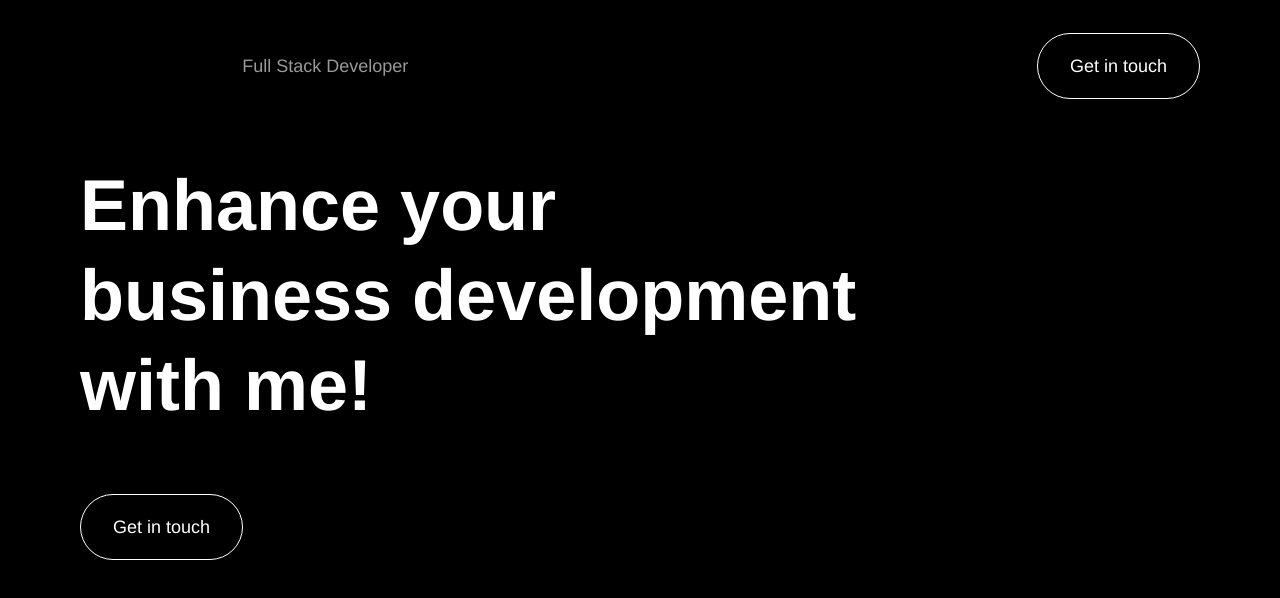
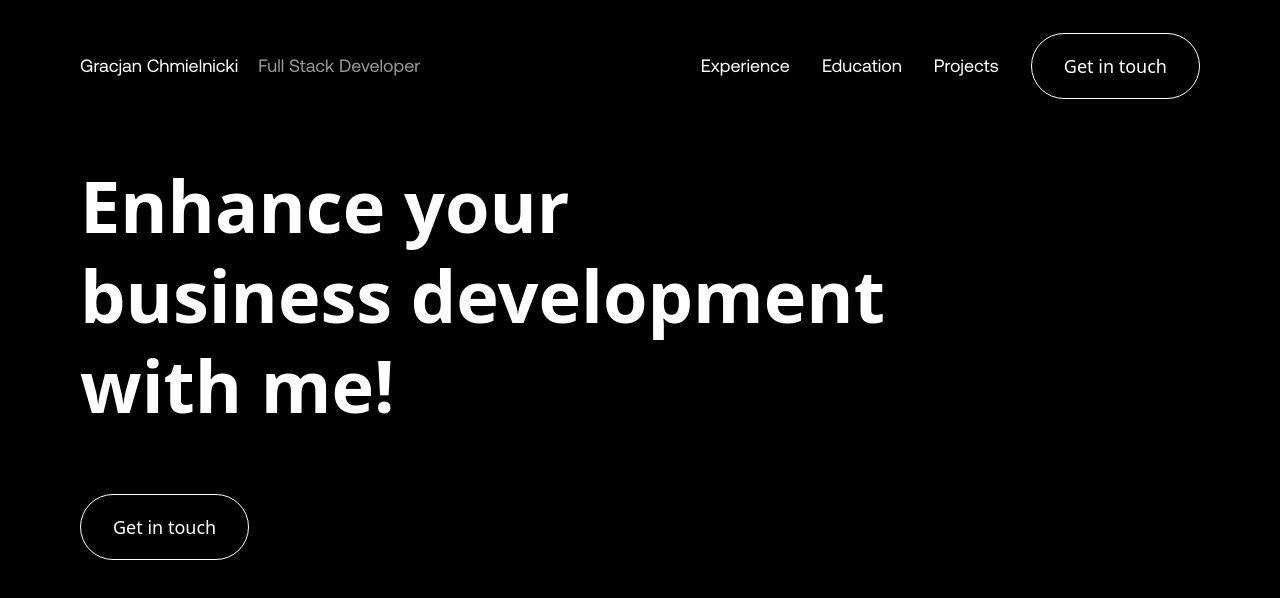
Before and after one commit to gracjaan/PersonalWebsite, a React (Vite) app in the folder PersonalWebsite/: page / in a window 1280 px wide. Shown: the top 598 px of the page. Built offline with nearby package versions, Linux system fonts and the light colour scheme.

Commit message:
Adding new font faces and creating span style

```diff
--- a/PersonalWebsite/src/index.css
+++ b/PersonalWebsite/src/index.css
@@ -1,10 +1,21 @@
+@import url('https://fonts.googleapis.com/css2?family=Montserrat:wght@400;500;600;700&display=swap');
+
 @tailwind base;
 @tailwind components;
 @tailwind utilities;
 
+@font-face {
+  font-family: "Aeonik-Regular";
+  src: url("./fonts/AeonikTRIAL-Regular.otf");
+}
+
+@font-face {
+  font-family: "Aeonik-Bold";
+  src: url("./fonts/AeonikTRIAL-Bold.otf");
+}
+
 @layer base {
   html {
-    font-family: Helvetica, system-ui, sans-serif;
     -ms-overflow-style: none;
     scrollbar-width: none;
   }
@@ -12,4 +23,8 @@
   html::-webkit-scrollbar {
     display: none;
   }
+
+  span {
+    @apply font-ar text-white text-lg leading-8;
+  }
 }
```
